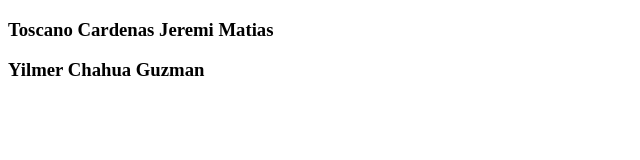
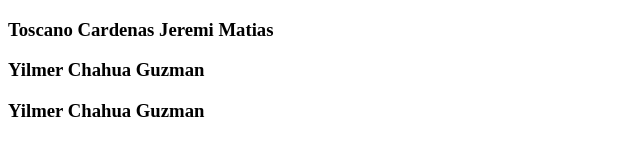
Before and after one commit to grupo12025/Node.js, a plain HTML site: page index.html in a window 1280 px wide. Shown: the whole page, without its empty margins (0-640 px from the left). Drawn offline with Linux system fonts and the light colour scheme.

Commit message:
TERCERA FASE GUZMAN

```diff
--- a/index.html
+++ b/index.html
@@ -8,5 +8,6 @@
 <body>
     <h3>Toscano Cardenas Jeremi Matias</h3>
     <h3>Yilmer Chahua Guzman</h3>
+    <h3>Yilmer Chahua Guzman</h3>
 </body>
 </html>
```
